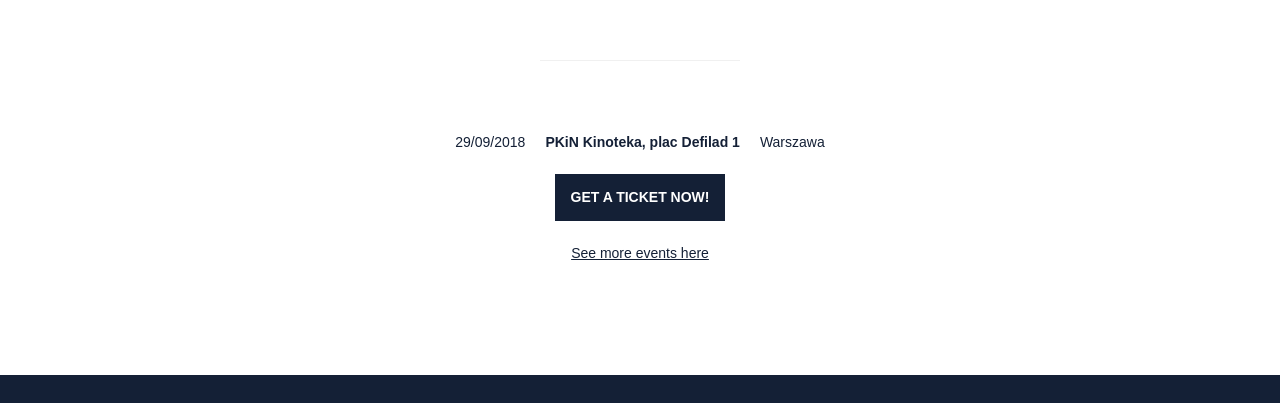
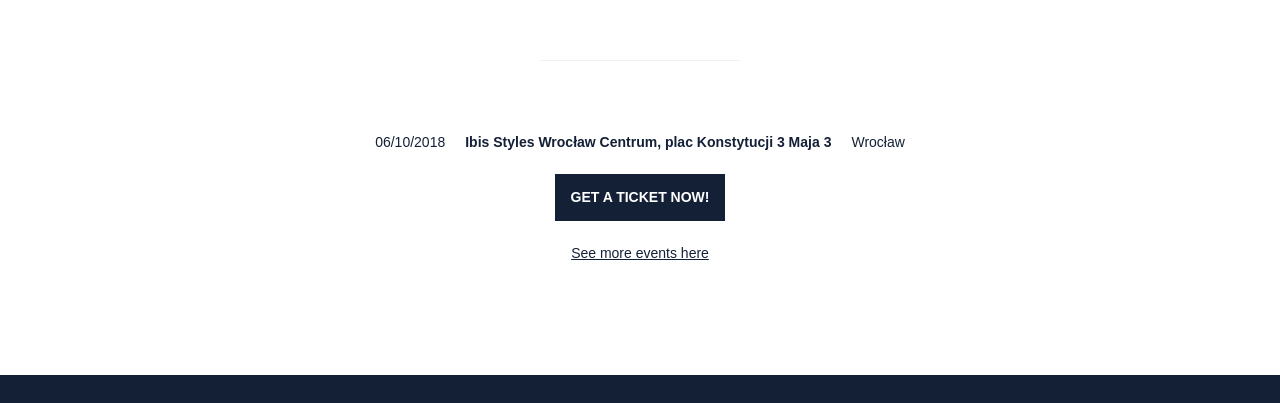
Before and after one commit to mhagmajer/www.react-rangers.com, a plain HTML site: page index.html in a window 1280 px wide. Shown: the part 2735-3138 px from the top of the page. Drawn offline with nearby package versions, Linux system fonts and the light colour scheme; a script that the page names is missing.

Commit message:
change of upcoming event

```diff
--- a/index.html
+++ b/index.html
@@ -165,13 +165,13 @@
     </div>
     <div class="_1200_px_container meet_us_wrapper">
       <div class="div-block-3"></div>
-      <h1 data-w-id="8109d1bc-1152-a071-88ca-ed281bcc0222" class="meet_us_heading">Kariera IT Warszawa</h1>
+      <h1 data-w-id="8109d1bc-1152-a071-88ca-ed281bcc0222" class="meet_us_heading">Kariera IT Wrocław</h1>
       <div class="meet_us_info_wrapper">
-        <p class="paragraph-2">29/09/2018</p>
-        <p class="paragraph-3">PKiN Kinoteka, plac Defilad 1</p>
-        <p class="paragraph-3-copy">Warszawa</p>
+        <p class="paragraph-2">06/10/2018</p>
+        <p class="paragraph-3">Ibis Styles Wrocław Centrum, plac Konstytucji 3 Maja 3</p>
+        <p class="paragraph-3-copy">Wrocław</p>
       </div>
-      <div class="button_holder"><a href="https://careercon.pl/konferencja/kariera-it-warszawa-29-09-2018/" target="_blank" class="button_dark w-button">Get a Ticket Now!</a></div>
+      <div class="button_holder"><a href="https://careercon.pl/konferencja/kariera-it-wroclaw-06-10-2018/" target="_blank" class="button_dark w-button">Get a Ticket Now!</a></div>
       <p class="meet_us_link"><a href="events.html" class="link-3">See more events here</a></p>
     </div>
     <div class="triangle_section_divider white_element"></div>
```
